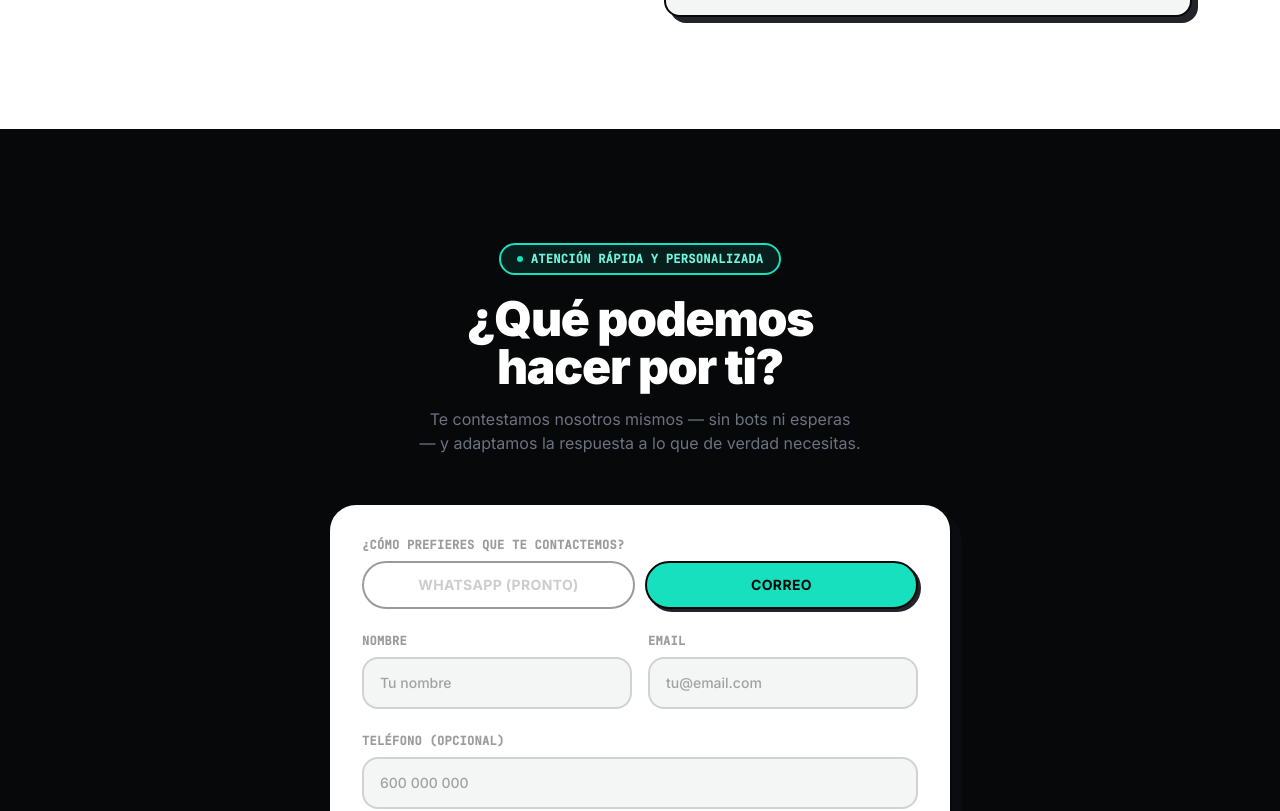
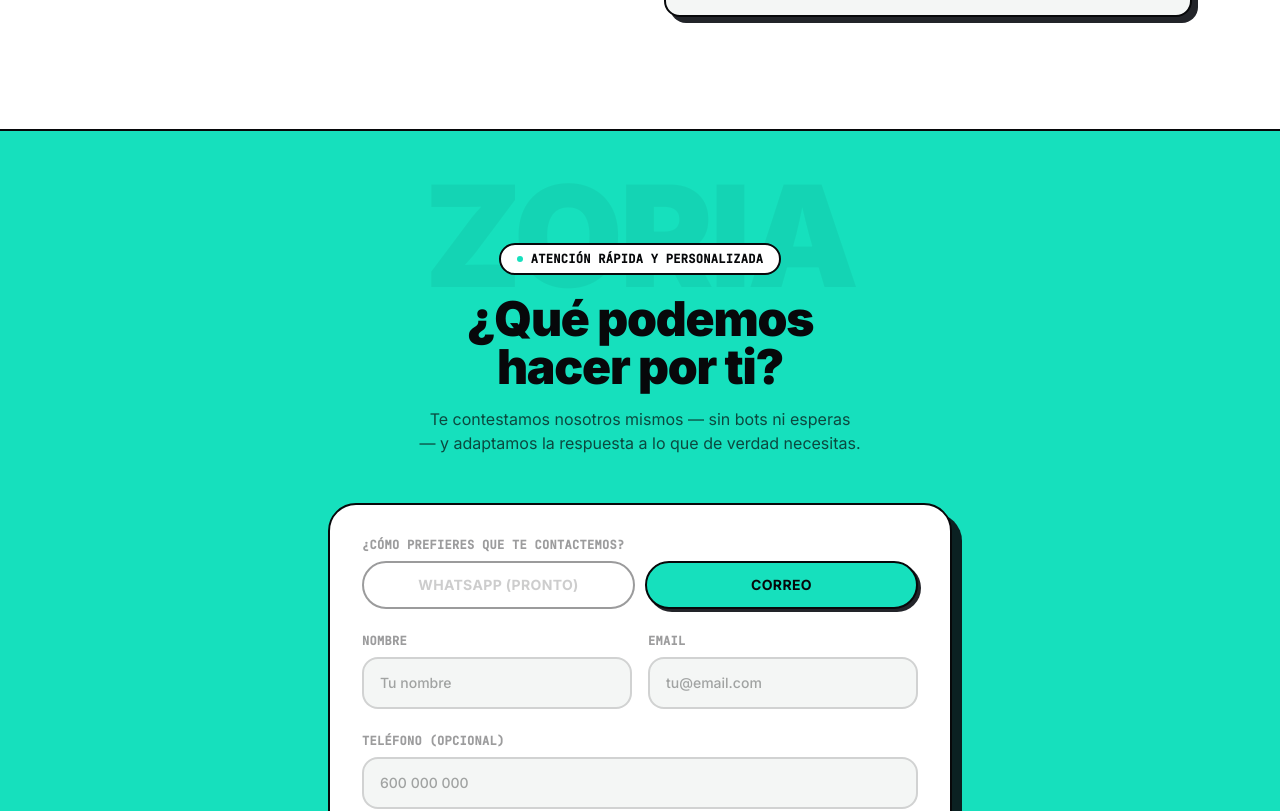
Before and after one commit to carlosfernandezdominguez99-dot/zoria-web, a Next.js app: page / in a window 1280 px wide. Shown: the part 4973-5784 px from the top of the page. Built offline with nearby package versions, Linux system fonts and the light colour scheme.

Commit message:
CTA final: quita el fondo negro y lo pasa a turquesa, a juego con el resto de la web

```diff
--- a/src/components/CtaFinal.tsx
+++ b/src/components/CtaFinal.tsx
@@ -6,8 +6,15 @@ import ContactForm from "./ContactForm";
 
 export default function CtaFinal() {
   return (
-    <section id="contacto" className="border-t-2 border-graphite-950 bg-graphite-950 py-28">
-      <div className="mx-auto max-w-2xl px-6">
+    <section id="contacto" className="relative overflow-hidden border-t-2 border-graphite-950 bg-zoria-blue py-28">
+      <span
+        className="pointer-events-none absolute left-1/2 top-0 -translate-x-1/2 select-none whitespace-nowrap font-black tracking-tight text-[18vw] text-graphite-950/[0.05] sm:text-[11vw]"
+        aria-hidden="true"
+      >
+        ZORIA
+      </span>
+
+      <div className="relative mx-auto max-w-2xl px-6">
         <motion.div
           variants={fadeUp}
           initial="hidden"
@@ -15,14 +22,14 @@ export default function CtaFinal() {
           viewport={viewport}
           className="text-center"
         >
-          <span className="inline-flex items-center gap-2 rounded-full border-2 border-zoria-blue bg-zoria-blue/10 px-4 py-1.5 font-mono text-xs font-bold uppercase tracking-wide text-zoria-blueLight">
+          <span className="inline-flex items-center gap-2 rounded-full border-2 border-graphite-950 bg-white px-4 py-1.5 font-mono text-xs font-bold uppercase tracking-wide text-graphite-950">
             <span className="h-1.5 w-1.5 rounded-full bg-zoria-blue" />
             Atención rápida y personalizada
           </span>
-          <h2 className="mt-5 text-balance text-4xl font-black tracking-tight text-white sm:text-5xl">
+          <h2 className="mt-5 text-balance text-4xl font-black tracking-tight text-graphite-950 sm:text-5xl">
             ¿Qué podemos hacer por ti?
           </h2>
-          <p className="mt-4 text-balance text-graphite-400">
+          <p className="mt-4 text-balance text-graphite-950/70">
             Te contestamos nosotros mismos — sin bots ni esperas — y adaptamos
             la respuesta a lo que de verdad necesitas.
           </p>
```
